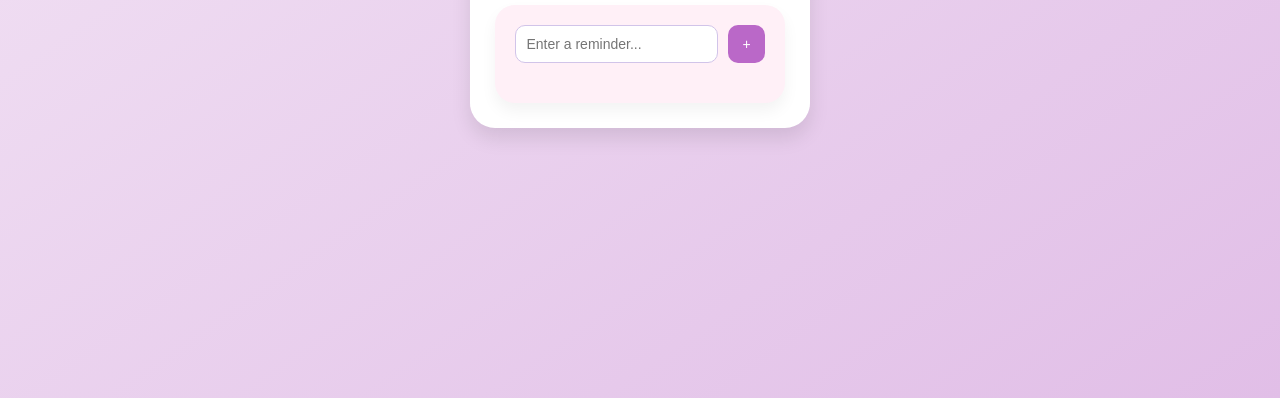
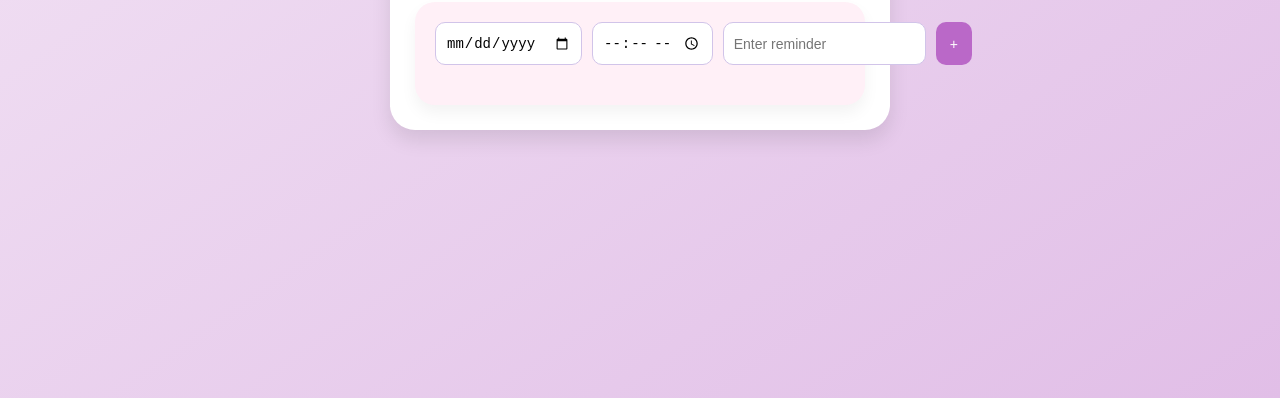
Before and after one commit to Jidnyasa40/to-do-list-app, a plain HTML site: page reminder.html in a window 1280 px wide. Shown: the part 402-800 px from the top of the page. Drawn offline with Linux system fonts and the light colour scheme.

Commit message:
reminder.html

```diff
--- a/reminder.html
+++ b/reminder.html
@@ -4,7 +4,6 @@
   <meta charset="UTF-8" />
   <title>Reminders</title>
 <link rel="stylesheet" href="style.css" />
-</head>
 <body>
 <div class="container small">
     <a href="index.html" class="back">Home</a>
@@ -12,7 +11,9 @@
     <h1>Reminders</h1>
     <div class="card-box">
         <div class="input-group">
-        <input type="text" id="reminderInput" placeholder="Enter a reminder..." />
+            <input type="date" id="reminderDate">
+            <input type="time" id="reminderTime">
+            <input type="text" id="reminderInput" placeholder="Enter reminder">
             <button onclick="addReminder()">+</button>
         </div>
         <ul id="reminderList"></ul>
```
Lines whose indentation alone changed are shown as unchanged.
